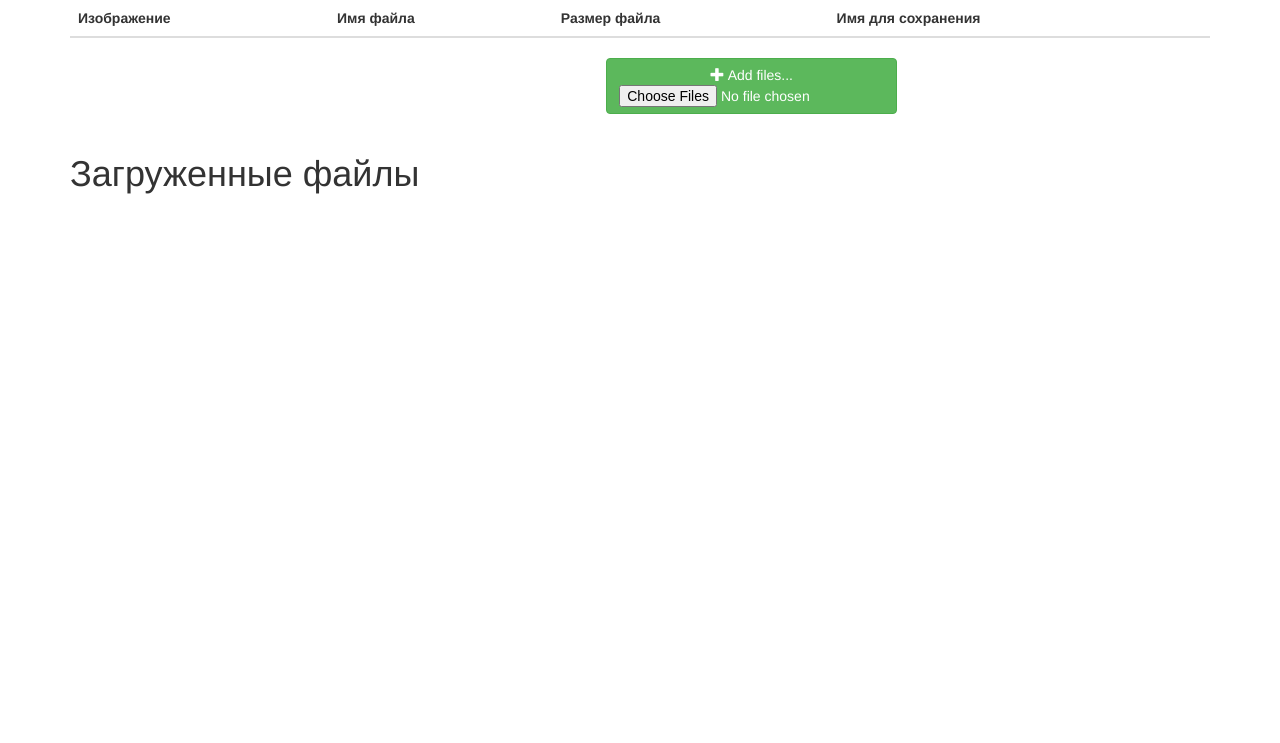
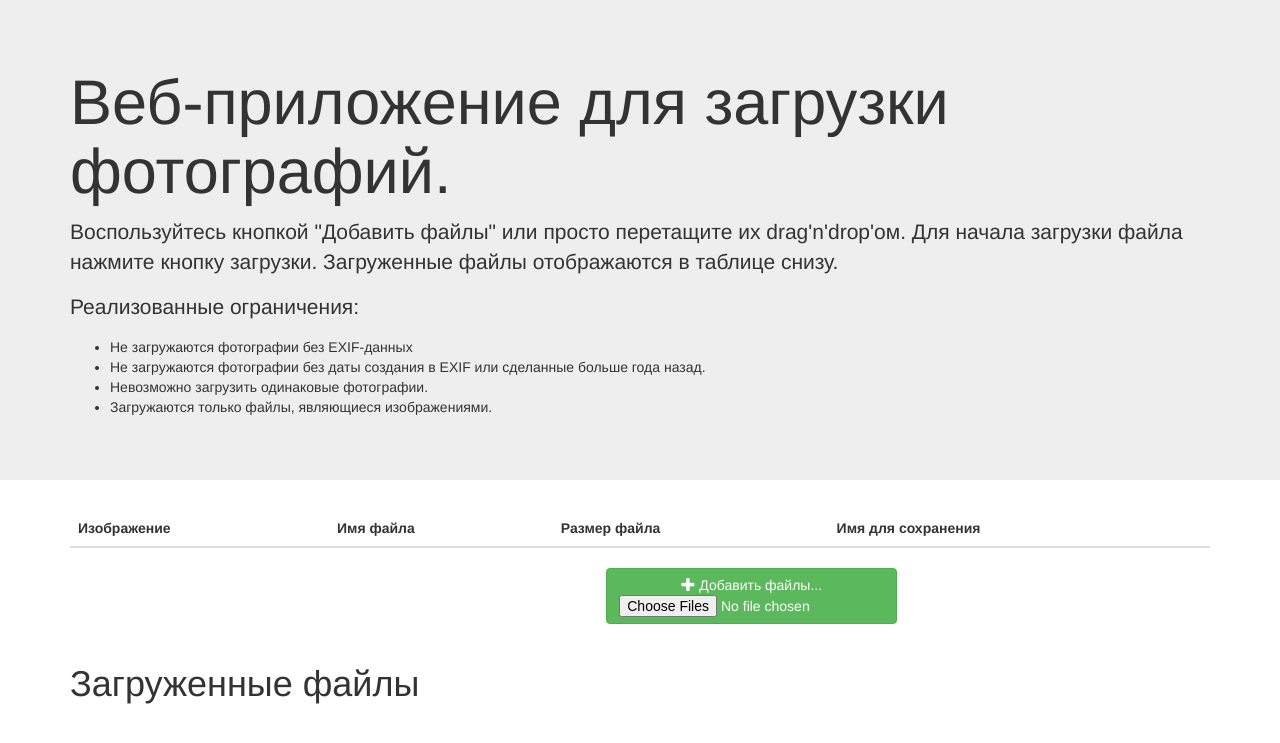
Before and after one commit to darklbt/django-test-application, a Django app: template templates/uploader/image_form.html in a window 1280 px wide. Shown: the top 743 px of the page. Run offline with Django 3.2, Linux system fonts and the light colour scheme; the template is opened without the code that fills it, so the values that code supplies are empty; parts of the project's set-up code (start-up, migrations or seed data) failed here and were passed over; some libraries are stand-ins or nearby versions.

Commit message:
add description

```diff
--- a/templates/uploader/image_form.html
+++ b/templates/uploader/image_form.html
@@ -7,6 +7,35 @@
     <title>Upload photo example</title>
 </head>
 <body>
+<div class="jumbotron">
+    <div class="container">
+        <h1>
+            Веб-приложение для загрузки фотографий.
+        </h1>
+        <p>
+            Воспользуйтесь кнопкой "Добавить файлы" или просто перетащите их drag'n'drop'ом.
+            Для начала загрузки файла нажмите кнопку загрузки.
+            Загруженные файлы отображаются в таблице снизу.
+        </p>
+        <p>
+            Реализованные ограничения:
+            <ul>
+        <li>
+            Не загружаются фотографии без EXIF-данных
+        </li>
+        <li>
+            Не загружаются фотографии без даты создания в EXIF или сделанные больше года назад.
+        </li>
+        <li>
+            Невозможно загрузить одинаковые фотографии.
+        </li>
+        <li>
+            Загружаются только файлы, являющиеся изображениями.
+        </li>
+    </ul>
+        </p>
+    </div>
+</div>
 <div class="container">
     <table class="table" id="files-to-upload">
         <thead>
@@ -36,7 +65,7 @@
                     <div class="col-md-2 col-md-offset-5">
                 <span class="btn btn-success fileinput-button">
                     <i class="glyphicon glyphicon-plus"></i>
-                    <span>Add files...</span>
+                    <span>Добавить файлы...</span>
                     <input type="file" name="image" multiple>
                 </span>
                         </div>
--- a/uploader/static/js/upload.js
+++ b/uploader/static/js/upload.js
@@ -37,6 +37,12 @@ $(function () {
         }
 
     });
+    function removeTr(tr) {
+        tr.fadeOut("slow", function () {
+            $(this).remove();
+        });
+    }
+
     renderPreviewTable = function (data, form) {
         var that = this
             , tr = $("<tr>")
@@ -58,20 +64,23 @@ $(function () {
                                 .find("i")
                                 .removeClass("glyphicon-hourglass")
                                 .addClass("glyphicon-ok");
-                            tr.fadeOut("slow", function () {
-                                $(this).remove();
-                            });
+                            removeTr(tr);
                         })
                         .error(function (jqXHR, textStatus, errorThrown) {
                             var isRequestError = jqXHR.status == 400
-                                , message = $('<div class="alert alert-danger" role="alert">'
+                                , dismissButton = $('<button type="button" class="close" data-dismiss="alert" aria-label="Close"><span aria-hidden="true">&times;</span></button>')
+                                , message = $('<div class="alert alert-danger alert-dismissible" role="alert">'
                                 + '<strong>'
                                 + (isRequestError ? "Request error! " : "Unknown error!")
                                 + '</strong>'
                                 + (isRequestError ? jqXHR.responseJSON["__all__"][0] : "")
-                                + '</div>');
+                                + '</div>')
+                                    .append(dismissButton);
                             tr.find("button").remove();
                             tr.last("td").append(message);
+                            dismissButton.on("click", function() {
+                                removeTr(tr);
+                            })
                         });
                 })
             , slugField = $("<input type='text' class='form-control filename'/>").val(file.name);
@@ -102,4 +111,5 @@ $(function () {
         return (/^(GET|HEAD|OPTIONS|TRACE)$/.test(method));
     }
 
+
 });
```
